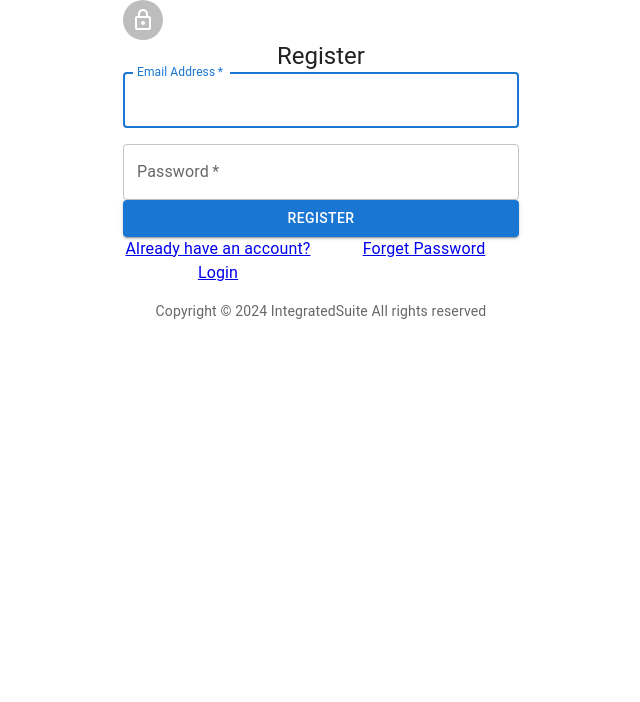
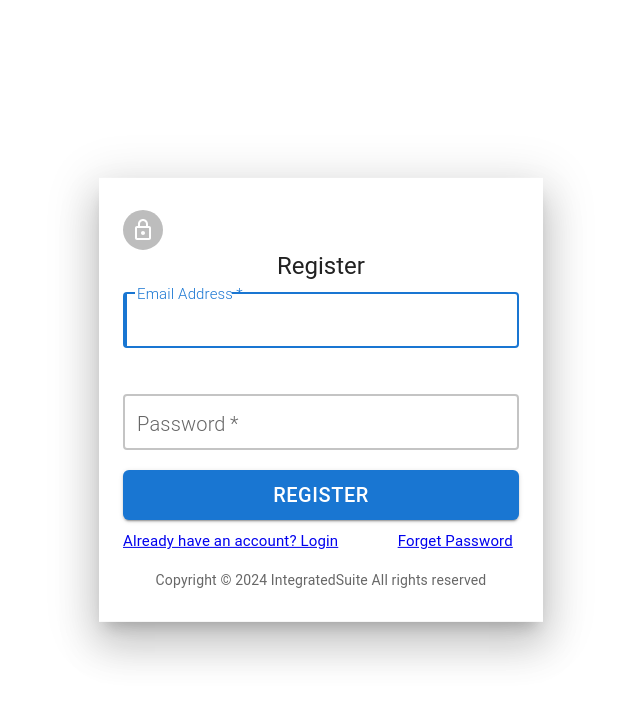
Before and after one commit to mshenouda/Nodejs_React_Mysql_Typescript_Webpack_Heroku_MIU_Docker_Selenium, a React (Create React App) app in the folder frontend/: page /register in a window 1280 px wide. Shown: the top 702 px of the page, without its empty margins (319-959 px from the left). Built offline with nearby package versions, Linux system fonts and the light colour scheme.

Commit message:
Fixed frontend styles

```diff
--- a/frontend/src/App.tsx
+++ b/frontend/src/App.tsx
@@ -15,6 +15,7 @@ import Register from './components/Credentials/Register';
 import Login from './components/Credentials/Login';
 import Logout from './components/Credentials/Logout';
 import ForgetPassword from './components/Credentials/Forget';
+import TestBackEnd from './components/Utility/TestBackend';
 
 const router = createBrowserRouter(
   createRoutesFromElements(
--- /dev/null
+++ b/frontend/src/components/Common/CssOutlinedButton.tsx
@@ -0,0 +1,20 @@
+import {styled } from '@mui/system';
+import {Button } from '@mui/material';
+
+const CssOutlineButton = styled(Button)({
+    backgroundColor: 'primary',
+    color: 'primary',
+    borderRadius: 6,
+    fontSize: 20,
+    height: 50,
+    margin: '0px 10px 10px 0px',
+    '&:hover': {
+      backgroundColor: 'primary',
+      color: 'white',
+    },
+    '&.MuiButton-outlinedSuccess': {
+        color: 'success',
+    }
+});
+
+export default CssOutlineButton;
--- /dev/null
+++ b/frontend/src/components/Common/CssTextField.tsx
@@ -0,0 +1,54 @@
+import {styled } from '@mui/system';
+import { TextField } from '@mui/material';
+
+const CssTextField = styled(TextField)(
+    {
+        margin: '10px 20px 20px 0px',
+        //inputLabel
+        '& .MuiInputLabel-root': {
+            fontSize: 20,
+            fontWeight: 300,
+            '&.Mui-focused': {
+                fontSize: 20,
+                margin: '0px 0px 0px 0px'
+            },
+            '&.Mui-error': {
+                color: 'red',
+                fontWeight: 'bold',
+            },
+        },
+        //outlinedInput
+        '& .MuiOutlinedInput-root': {
+            "& fieldset": {
+                borderColor: 'primary',
+                borderWidth: 2,
+            },
+            '&:hover fieldset': {
+                borderColor: 'primary',
+                borderWidth: 3,
+            },
+            "&.Mui-focused fieldset": {
+                borderColor: 'primary',
+                borderLeftWidth: 4,
+            },
+            "&.Mui-error fieldset": {
+                borderColor: 'red',
+            },
+        },
+        //helperText
+        '& .MuiFormHelperText-root': {
+            color: 'primary',
+            fontSize: 12,
+            '&.Mui-error': {
+                color: 'red',
+                fontSize: 12,
+            }
+        },
+        //inputValid
+        '& input:valid fieldset': {
+            borderColor: 'green',
+            borderWidth: 4,
+        }
+});
+
+export default CssTextField;
--- a/frontend/src/components/Credentials/Forget.tsx
+++ b/frontend/src/components/Credentials/Forget.tsx
@@ -1,8 +1,11 @@
 //React libraries
 import React, {useState, useContext, FC} from 'react';
 import { NavLink } from "react-router-dom";
-import { Avatar, Button, CssBaseline,
-        TextField, FormControlLabel, Checkbox,
+import CssTextField from './../Common/CssTextField';
+import CssOutlinedButton from './../Common/CssOutlinedButton';
+
+import { Avatar, CssBaseline,
+        FormControlLabel, Checkbox,
         Grid, Box, Typography, Container
       } from '@mui/material';
 
@@ -11,17 +14,21 @@ import Copyright from './Copyright';
 //Styling
 const styles = {
   paper: {
-
-    display: 'flex',
-    flexDirection: 'column',
-    alignItems: 'center',
+    position: 'absolute' as 'absolute',
+    top: '50%',
+    left: '50%',
+    transform: 'translate(-50%, -50%)',
+    width: 500,
+    bgcolor: 'background.paper',
+    border: '2px #000',
+    boxShadow: 24,
+    p: 4,
   },
   avatar: {
-
   },
-  form: {
-    width: '100%',
-
+  grid: {
+    textAlign: 'left',
+    fontSize: 15,
   },
   submit: {
   },
@@ -30,7 +37,7 @@ const styles = {
 const ForgetPassword: React.FC<{}> = () => {
 
   return (
-    <Container component="main" maxWidth="xs">
+    <Container sx={styles.paper} component="main" maxWidth="xs">
       <CssBaseline />
       <div>
         <Avatar sx={styles.avatar}>
@@ -38,13 +45,13 @@ const ForgetPassword: React.FC<{}> = () => {
         </Avatar>
         <Typography component="h1" variant="h5">Forget Password</Typography>
         <form>
-          <TextField variant="outlined" margin="normal" required fullWidth id="email" label="Email Address" name="email" autoComplete="email" autoFocus/>
-          <Button type="submit" fullWidth variant="contained" color="primary" sx={styles.submit}>Submit</Button>
-          {/* <Grid container direction="row" alignItems="flex-start" spacing={2}>
+          <CssTextField variant="outlined" margin="normal" required fullWidth id="email" label="Email Address" name="email" autoComplete="email" autoFocus/>
+          <CssOutlinedButton type="submit" fullWidth variant="contained" color="primary" sx={styles.submit}>Submit</CssOutlinedButton>
+          <Grid sx={styles.grid} container direction="row" alignItems="flex-start" spacing={2}>
             <Grid item xs={9}>
               <NavLink to='/'>Don't have an account? Register</NavLink>
             </Grid>
-          </Grid> */}
+          </Grid>
         </form>
       </div>
       <Box mt={8}>
--- a/frontend/src/components/Credentials/Login.tsx
+++ b/frontend/src/components/Credentials/Login.tsx
@@ -1,6 +1,9 @@
 
 import React, {useState, useContext, FC, ChangeEvent, FormEvent} from 'react';
 import {NavLink, useNavigate} from 'react-router-dom';
+import CssTextField from './../Common/CssTextField';
+import CssOutlinedButton from './../Common/CssOutlinedButton';
+
 import {
   Avatar, Button, CssBaseline, TextField, FormControlLabel,
   Checkbox, Grid, Box, Typography, Container}
@@ -15,15 +18,22 @@ import ForgetPassword from './Forget';
 //Styling
 const styles = {
   paper: {
-    display: 'flex',
-    flexDirection: 'column',
-    alignItems: 'center',
+    position: 'absolute' as 'absolute',
+    top: '50%',
+    left: '50%',
+    transform: 'translate(-50%, -50%)',
+    width: 500,
+    bgcolor: 'background.paper',
+    border: '2px #000',
+    boxShadow: 24,
+    p: 4,
   },
   avatar: {
     //margin: theme.spacing(1),
   },
-  form: {
-    width: '100%', // Fix IE 11 issue.
+  grid: {
+    textAlign: 'left',
+    fontSize: 15,
   },
   submit: {
   },
@@ -51,6 +61,7 @@ const Login: FC<{}> = () => {
       },
       body: JSON.stringify({"password":password, "email": email}),
     })
+    .then(res => res.json())
     .then(res => {
        if(res.status === 201 || res.status === 200) {
         setMessage("Successfully login");
@@ -64,24 +75,24 @@ const Login: FC<{}> = () => {
 
 
   return (
-    <Container component="main" maxWidth="xs">
+    <Container sx={styles.paper} component="main" maxWidth="xs">
       <CssBaseline />
       <div>
         <Avatar sx={styles.avatar}>
           <LockOutlinedIcon />
         </Avatar>
         <Typography component="h1" variant="h5">Login</Typography>
-        <form  onSubmit={handleSubmit}>
+        <form onSubmit={handleSubmit}>
           <Grid container spacing={2}>
             <Grid item xs={12}>
-              <TextField name="email" variant="outlined" required fullWidth label="email" onChange={handleEmail} value={email} autoFocus/>
+              <CssTextField name="email" variant="outlined" required fullWidth label="email" onChange={handleEmail} value={email} autoFocus/>
             </Grid>
             <Grid item xs={12}>
-              <TextField name="password" variant="outlined" required fullWidth label="Password" type="password" onChange={handlePassword} value={password}/>
+              <CssTextField name="password" variant="outlined" required fullWidth label="Password" type="password" onChange={handlePassword} value={password}/>
             </Grid>
           </Grid>
-          <Button type="submit" fullWidth variant="contained" color="primary" sx={styles.submit}>Login</Button>
-          <Grid container direction="row" alignItems="flex-start" spacing={2}>
+          <CssOutlinedButton type="submit" fullWidth variant="contained" color="primary" sx={styles.submit}>Login</CssOutlinedButton>
+          <Grid sx={styles.grid} container direction="row" alignItems="flex-start" spacing={2}>
             <Grid item xs={8}>
               <NavLink to='/register'>Don't have an account? Register</NavLink>
             </Grid>
--- a/frontend/src/components/Credentials/Logout.tsx
+++ b/frontend/src/components/Credentials/Logout.tsx
@@ -12,29 +12,32 @@ import Copyright from './Copyright';
 //Styling
 const styles = {
   paper: {
-    display: 'flex',
-    flexDirection: 'column',
-    alignItems: 'center',
+    position: 'absolute' as 'absolute',
+    top: '50%',
+    left: '50%',
+    transform: 'translate(-50%, -50%)',
+    width: 500,
+    bgcolor: 'background.paper',
+    border: '2px #000',
+    boxShadow: 24,
+    p: 4,
   },
-  avatar: {
-  },
-  form: {
-    width: '100%', // Fix IE 11 issue.
-  },
-  submit: {
-  },
+  grid: {
+    textAlign: 'left',
+    fontSize: 15,
+  }
 };
 
 const Logout: FC<{}> = () => {
 
   const navigate = useNavigate();
   return (
-    <Container component="main" maxWidth="xs">
+    <Container sx={styles.paper} component="main" maxWidth="xs">
       <CssBaseline />
       <div>
         <Typography component="h1" variant="h5">Logout</Typography>
         <Typography component="p" variant="h6">Thank you for spending some time with us</Typography>
-        <Box mt={8}>
+        <Box sx={styles.grid} mt={8}>
           <NavLink to="/">Login again</NavLink>
         </Box>
       </div>
--- a/frontend/src/components/Credentials/Register.tsx
+++ b/frontend/src/components/Credentials/Register.tsx
@@ -1,9 +1,11 @@
 //React libraries
 import React, {useState, useContext,  FormEvent, ChangeEvent, FC} from 'react';
 import {NavLink, useNavigate} from 'react-router-dom';
+import CssTextField from './../Common/CssTextField';
+import CssOutlinedButton from './../Common/CssOutlinedButton';
 
 import {
-  Avatar, Button, CssBaseline, TextField, FormControlLabel,
+  Avatar, CssBaseline, FormControlLabel,
   Checkbox, Grid, Box, Typography,
   Container, Snackbar} from '@mui/material';
 
@@ -14,14 +16,21 @@ import ForgetPassword from './Forget';
 
 const styles = {
   paper: {
-    display: 'flex',
-    flexDirection: 'column',
-    alignItems: 'center',
+    position: 'absolute' as 'absolute',
+    top: '50%',
+    left: '50%',
+    transform: 'translate(-50%, -50%)',
+    width: 500,
+    bgcolor: 'background.paper',
+    border: '2px #000',
+    boxShadow: 24,
+    p: 4,
   },
   avatar: {
   },
-  form: {
-    width: '100%', // Fix IE 11 issue.
+  grid: {
+    textAlign: 'left',
+    fontSize: 15,
   },
   submit: {
   },
@@ -49,6 +58,7 @@ const Register: FC<{}> = () => {
       },
       body: JSON.stringify({"password":password, "email": email}),
     })
+    .then(res => res.json())
     .then(res => {
        if(res.status == 201 || res.status == 200) {
         setMessage("Successfully created user");
@@ -61,7 +71,7 @@ const Register: FC<{}> = () => {
 
 
   return (
-    <Container component="main" maxWidth="xs">
+    <Container sx={styles.paper} component="main" maxWidth="xs">
       <CssBaseline />
       <div>
         <Avatar sx={styles.avatar}>
@@ -71,18 +81,18 @@ const Register: FC<{}> = () => {
         <form onSubmit={handleSubmit}>
           <Grid container spacing={2}>
             <Grid item xs={12}>
-              <TextField name="email" variant="outlined" required fullWidth label="Email Address" onChange={handleEmail} value={email} autoFocus/>
+              <CssTextField name="email" variant="outlined" required fullWidth label="Email Address" onChange={handleEmail} value={email} autoFocus/>
             </Grid>
             <Grid item xs={12}>
-              <TextField name="password" variant="outlined" required fullWidth label="Password" type="password" onChange={handlePassword} value={password}/>
+              <CssTextField name="password" variant="outlined" required fullWidth label="Password" type="password" onChange={handlePassword} value={password}/>
             </Grid>
           </Grid>
-          <Button type="submit" fullWidth variant="contained" color="primary" sx={styles.submit}>Register</Button>
-          <Grid container direction="row" alignItems="flex-start" spacing={2}>
-            <Grid item xs={6}>
+          <CssOutlinedButton type="submit" fullWidth variant="contained" color="primary" sx={styles.submit}>Register</CssOutlinedButton>
+          <Grid sx={styles.grid} container direction="row" alignItems="flex-start" spacing={2}>
+            <Grid item xs={8}>
               <NavLink to='/'>Already have an account? Login</NavLink>
             </Grid>
-            <Grid item xs={6}>
+            <Grid item xs={4}>
               <NavLink to='/forget'>Forget Password</NavLink>
             </Grid>
             <h1>{message}</h1>
--- a/frontend/src/components/Utility/Logger.tsx
+++ b/frontend/src/components/Utility/Logger.tsx
@@ -9,7 +9,6 @@ import TableHead from '@mui/material/TableHead';
 import TableRow from '@mui/material/TableRow';
 import { createStyles, makeStyles } from '@mui/styles';
 import { Theme } from '@mui/material/styles';
-// import { URL } from './constants.js';
 
 const columns = [
     { id: 'id', label: 'id', minWidth: 20, align: "left" },
@@ -82,6 +81,22 @@ const Logger: React.FC<{}> = () => {
     const [logsPerPage, setlogsPerPage] = useState<INumber>({ value: 10 });
     const [logs, setLogs] = useState<ILogger[]>([]);
     const [refreshInterval, setRefreshInterval] = useState<INumber>({ value: 1000 });
+
+    function formatTimeStamp(ts: string): string {
+        const formatted = new Date(ts).toLocaleString(
+            "en-US", {
+                month: "short",
+                day: "2-digit",
+                year: "numeric",
+                hour: "2-digit",
+                minute: "2-digit",
+                second: "2-digit",
+                dayPeriod: "long",
+        });
+        //const formatted = new Date(ts).toLocaleString("en-US");
+        return formatted;
+    }
+
     // const handleChangePage = (event, newPage) => setPage(newPage);
     // const handleChangelogsPerPage = (event) => {
     //     setlogsPerPage(+event.target.value);
@@ -121,7 +136,7 @@ const Logger: React.FC<{}> = () => {
                         {logs.map(log => (
                             <TableRow sx={styles.body} key={log.id}>
                                 <TableCell>{log.id}</TableCell>
-                                <TableCell>{log.timestamp}</TableCell>
+                                <TableCell>{formatTimeStamp(log.timestamp)}</TableCell>
                                 <TableCell variant="body" sx={styles.severity}>{log.level}</TableCell>
                                 <TableCell>{log.func}</TableCell>
                                 <TableCell>{log.message}</TableCell>
--- a/frontend/src/components/Utility/SensorForm.tsx
+++ b/frontend/src/components/Utility/SensorForm.tsx
@@ -1,82 +1,14 @@
 //React libraries
 import React from 'react';
 import { useState, useEffect, FormEvent, ChangeEvent, useContext } from 'react';
-import {styled } from '@mui/system';
-import { Theme } from '@mui/material/styles';
-//Material ui
-import { TextField, Stack, Button } from '@mui/material';
+import CssTextField from './../Common/CssTextField';
+import CssOutlinedButton from './../Common/CssOutlinedButton';
+
+import { Stack } from '@mui/material';
 import { SensorFormContext } from "./../../contexts/SensorFormContext";
-// import getCurrentLine from 'get-current-line';
-// import { loggerPost, URL } from './constants.js';
 
 
 //STYLING
-const CssTextField = styled(TextField)(
-    {
-        margin: '10px 20px 20px 0px',
-        //inputLabel
-        '& .MuiInputLabel-root': {
-            fontSize: 20,
-            fontWeight: 300,
-            '&.Mui-focused': {
-                fontSize: 20,
-                margin: '0px 0px 0px 0px'
-            },
-            '&.Mui-error': {
-                color: 'red',
-                fontWeight: 'bold',
-            },
-        },
-        //outlinedInput
-        '& .MuiOutlinedInput-root': {
-            "& fieldset": {
-                borderColor: 'primary',
-                borderWidth: 2,
-            },
-            '&:hover fieldset': {
-                borderColor: 'primary',
-                borderWidth: 3,
-            },
-            "&.Mui-focused fieldset": {
-                borderColor: 'primary',
-                borderLeftWidth: 4,
-            },
-            "&.Mui-error fieldset": {
-                borderColor: 'red',
-            },
-        },
-        //helperText
-        '& .MuiFormHelperText-root': {
-            color: 'primary',
-            fontSize: 12,
-            '&.Mui-error': {
-                color: 'red',
-                fontSize: 12,
-            }
-        },
-        //inputValid
-        '& input:valid fieldset': {
-            borderColor: 'green',
-            borderWidth: 4,
-        }
-    });
-
-const CssOutlineButton = styled(Button)({
-    backgroundColor: 'primary',
-    color: 'primary',
-    borderRadius: 6,
-    fontSize: 20,
-    height: 50,
-    margin: '0px 10px 10px 0px',
-    '&:hover': {
-      backgroundColor: 'primary',
-      color: 'white',
-    },
-    '&.MuiButton-outlinedSuccess': {
-        color: 'success',
-    }
-});
-
 const styles = {
     sensorForm: {
         borderBlockColor: 'black',
@@ -88,7 +20,6 @@ const styles = {
         borderWidth: 2,
     },
 };
-
 
 const SensorForm: React.FC<{}> = () => {
     const [errorBox, setErrorBox] = useState<boolean>(false);
@@ -153,7 +84,7 @@ const SensorForm: React.FC<{}> = () => {
                 fullWidth
                 required
             /> <br />
-            <CssOutlineButton variant="outlined" fullWidth type='submit' disabled={sensorFormOnOff} onClick={handleClick} >Submit</CssOutlineButton>
+            <CssOutlinedButton variant="outlined" fullWidth type='submit' disabled={sensorFormOnOff} onClick={handleClick} >Submit</CssOutlinedButton>
         </form >
     );
 }
--- a/frontend/src/components/Utility/TestBackend.tsx
+++ b/frontend/src/components/Utility/TestBackend.tsx
@@ -10,6 +10,8 @@ interface types {
 const TestBackend: React.FC<{}> = () => {
     const [program, setProgram] = useState<types>({ Button1: false, Button2: false });
     const [text, setText] = useState<string>("");
+
+
 
     const handleClick = (e: MouseEvent<HTMLButtonElement>): void => {
 
```
Also changed, not shown: frontend/src/classes/logger.ts (added, +88 -0 lines), package.json (added, +7 -0 lines), 1 other file (tests, documents, lock files or other folders).
